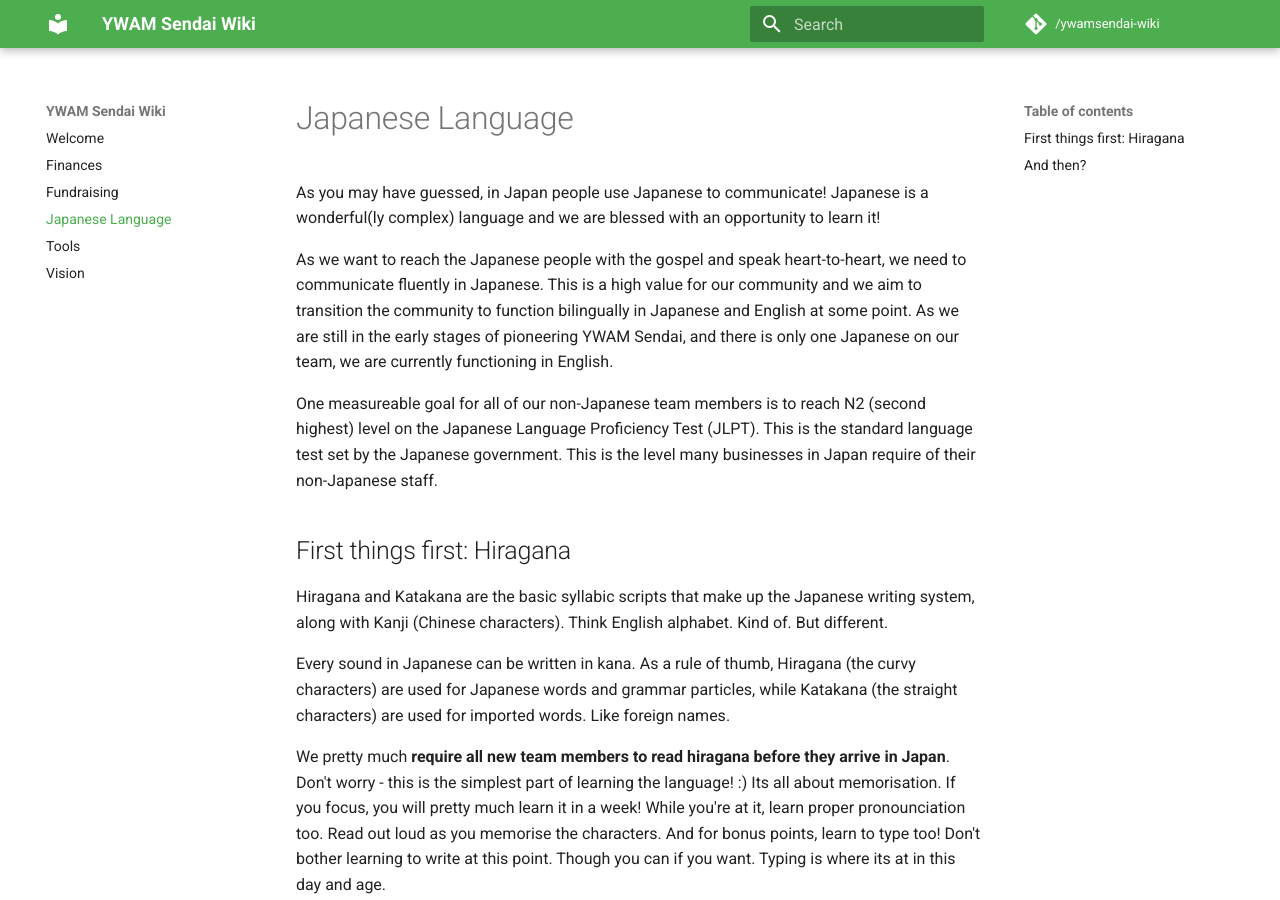
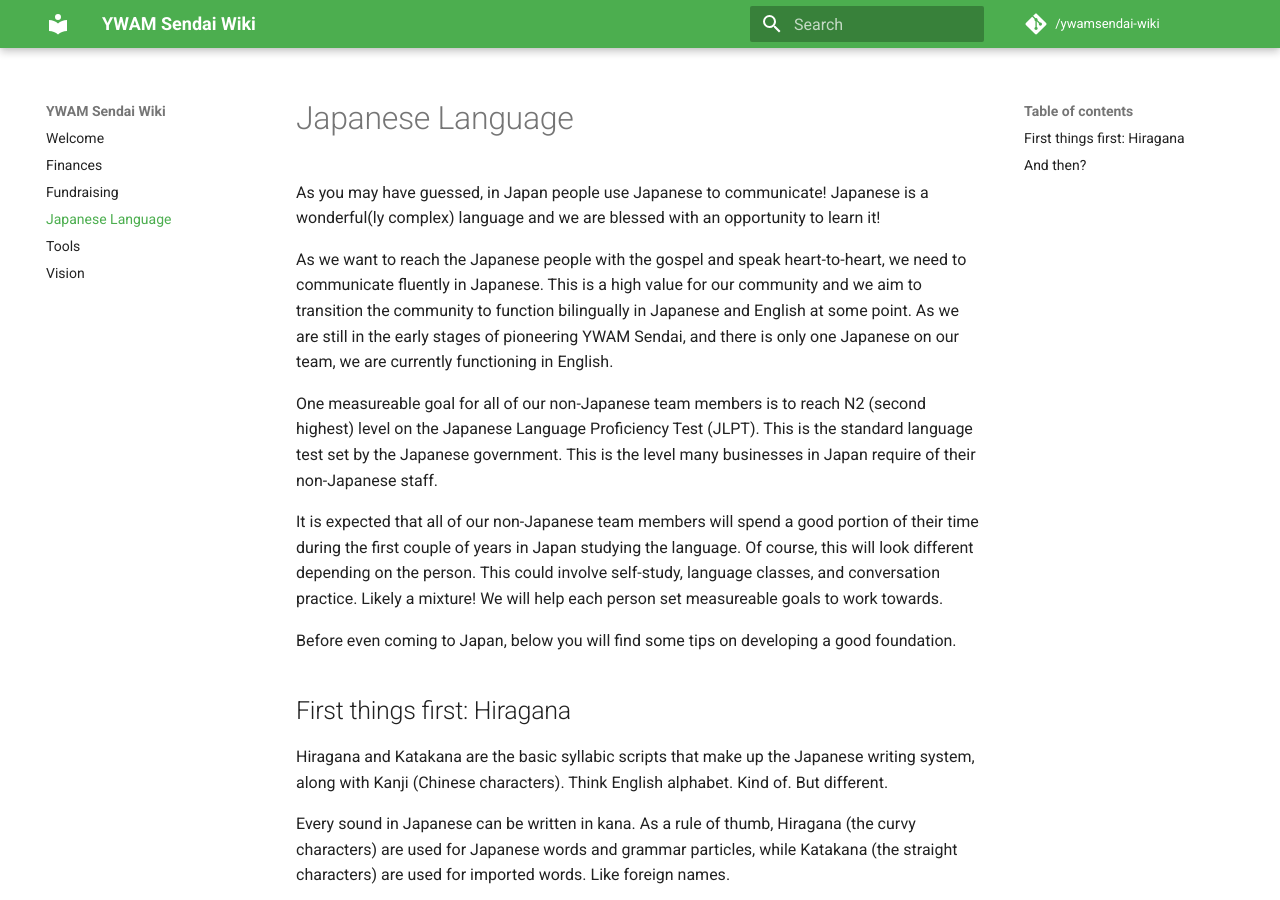
Before and after one commit to ywamsendai/ywamsendai-wiki, an MkDocs documentation site: the page built from docs/language.md, in a window 1280 px wide and 900 px high. Built offline with MkDocs 1.6.1 and Material for MkDocs 9.7.7, drawn with Linux system fonts in a browser that asks for light colours; comment, search, counter and statistics services are not loaded; old or Windows-style settings are respelled for this version of MkDocs.

Commit message:
Added to language page

```diff
--- a/docs/language.md
+++ b/docs/language.md
@@ -5,6 +5,10 @@
 As we want to reach the Japanese people with the gospel and speak heart-to-heart, we need to communicate fluently in Japanese. This is a high value for our community and we aim to transition the community to function bilingually in Japanese and English at some point. As we are still in the early stages of pioneering YWAM Sendai, and there is only one Japanese on our team, we are currently functioning in English.
 
 One measureable goal for all of our non-Japanese team members is to reach N2 (second highest) level on the Japanese Language Proficiency Test (JLPT). This is the standard language test set by the Japanese government. This is the level many businesses in Japan require of their non-Japanese staff.
+
+It is expected that all of our non-Japanese team members will spend a good portion of their time during the first couple of years in Japan studying the language. Of course, this will look different depending on the person. This could involve self-study, language classes, and conversation practice. Likely a mixture! We will help each person set measureable goals to work towards.
+
+Before even coming to Japan, below you will find some tips on developing a good foundation.
 
 ## First things first: Hiragana
 
```
